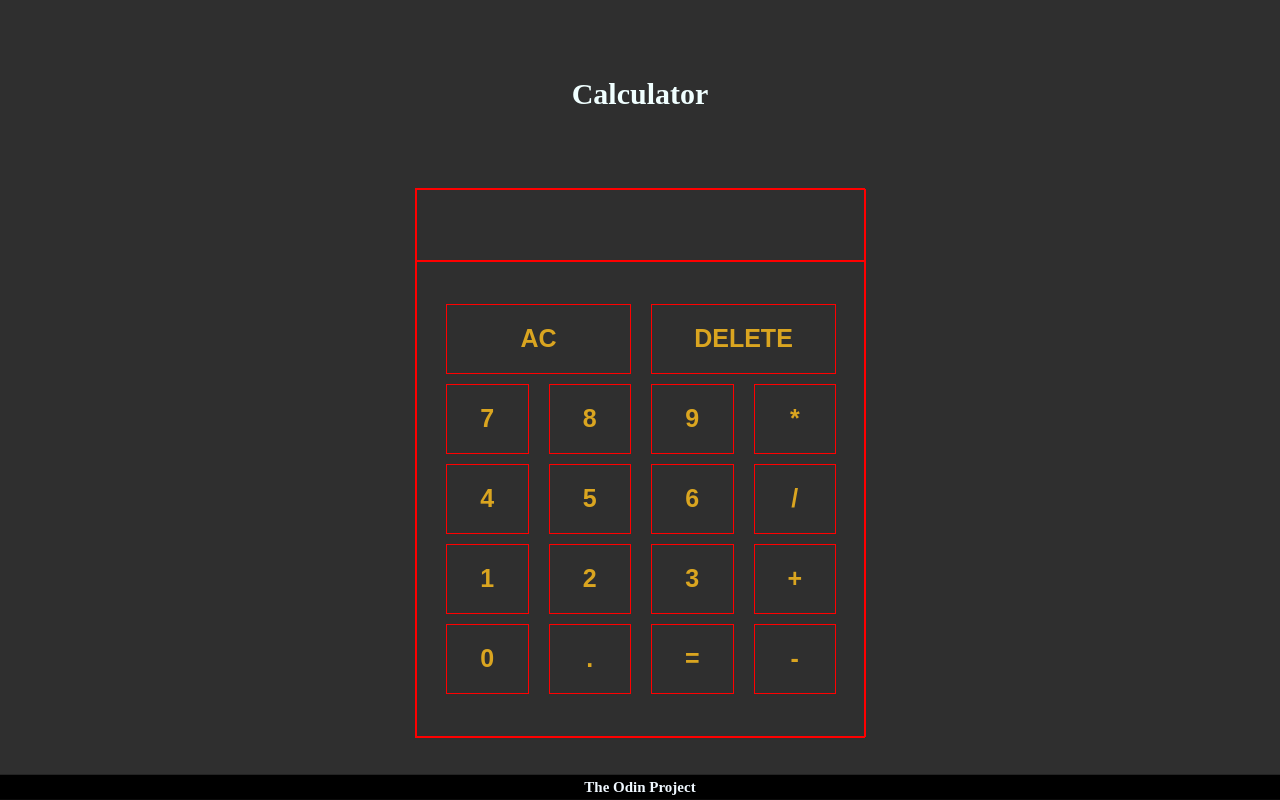
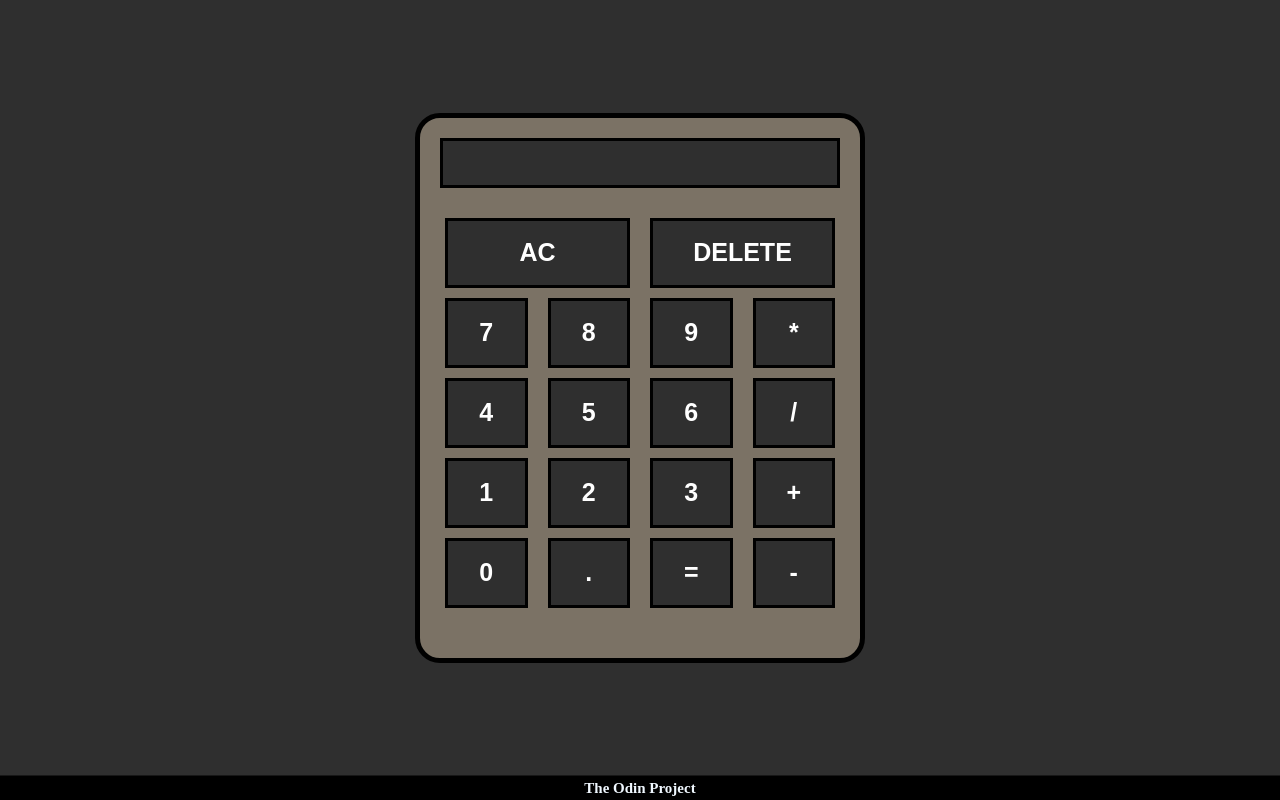
Before and after one commit to joaquinmelone/Calculator-odin-project, a plain HTML site: page index.html in a window 1280 px wide. Drawn offline with Linux system fonts and the light colour scheme.

Commit message:
Update style.css and index.html

```diff
--- a/index.html
+++ b/index.html
@@ -10,18 +10,17 @@
     <title>Calculator</title>
 </head>
 <body>
-    <header>Calculator</header>
 
     <div id="calculator">
         <div class="result">
-            <div class="result-screen"></div>
+            <div id="result-screen"></div>
         </div>
 
         <div class="operations">
             <div class="buttons">
                 <div>
-                    <button>AC</button>
-                    <button>DELETE</button>
+                    <button id="ac-button">AC</button>
+                    <button id="delete-button">DELETE</button>
                 </div>
 
                 <div>
@@ -46,7 +45,7 @@
                 </div>
 
                 <div>
-                    <button id="0">0</button>
+                    <button id="num0">0</button>
                     <button id="float-operator">.</button>
                     <button id="final-result">=</button>
                     <button id="substract-operator">-</button>
--- a/style.css
+++ b/style.css
@@ -10,7 +10,7 @@ body {
     margin: 0;
     display: flex;
     align-items: center;
-    justify-content: space-evenly;
+    justify-content: center;
     flex-direction: column;
     box-sizing: border-box;
     background-color: #2f2f2f;
@@ -18,34 +18,31 @@ body {
     width: 100%;
 }
 
-header {
-    display: flex;
-    justify-content: center;
-    align-items: center;
-
-    font-size: 30px;
-    color: azure;
-    font-weight: bold;
-
-    height: 150px;
-}
-
 #calculator {
     display: flex;
     flex-direction: column;
-    border: 1px solid red;
+    justify-content: center;
+    align-items: center;
+    border: 5px solid black;
     height: 550px;
     width: 450px;
+    border-radius: 25px;
+    background-color: #7b7265;
+}
+
+#result-screen {
+    font-weight: bold;
+    color: white;
+    background-color: #2f2f2f;
+    border: 3px solid black;
 }
 
 .result {
     display: flex;
     align-items: center;
     justify-content: center;
-    width: 450px;
-    height: 75px;
-
-    border: 1px solid red;
+    width: 400px;
+    height: 50px;
 }
 
 .result div {
@@ -63,9 +60,9 @@ header {
     align-items: center;
     justify-content: center;
 
-    height: 495px;
-    width: 450px;
-    border: 1px solid red;
+    height: 450px;
+    width: 400px;
+
 }
 
 .buttons {
@@ -90,10 +87,10 @@ header {
 
     font-size: 25px;
     font-weight: bold;
-    color: goldenrod;
+    color: white;
     background-color: #2f2f2f;
 
-    border: 1px solid red;
+    border: 3px solid black;
 }
 
 
```
